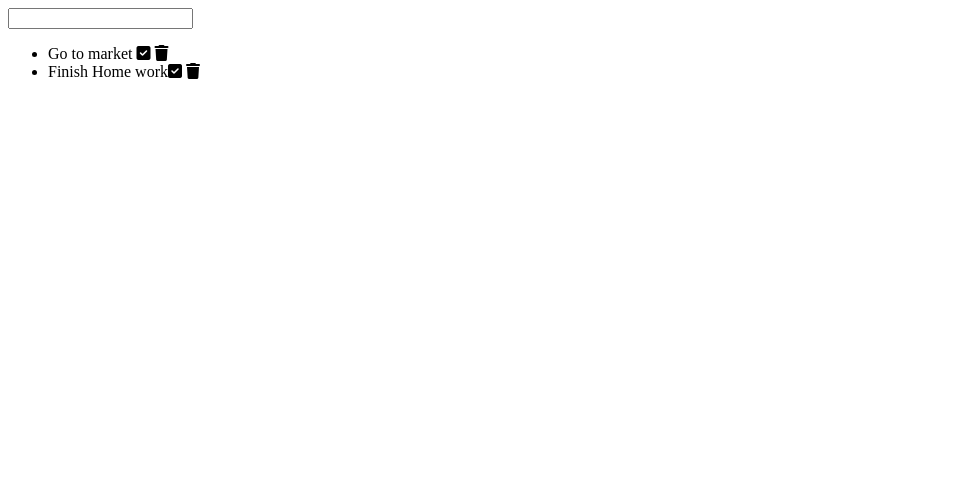
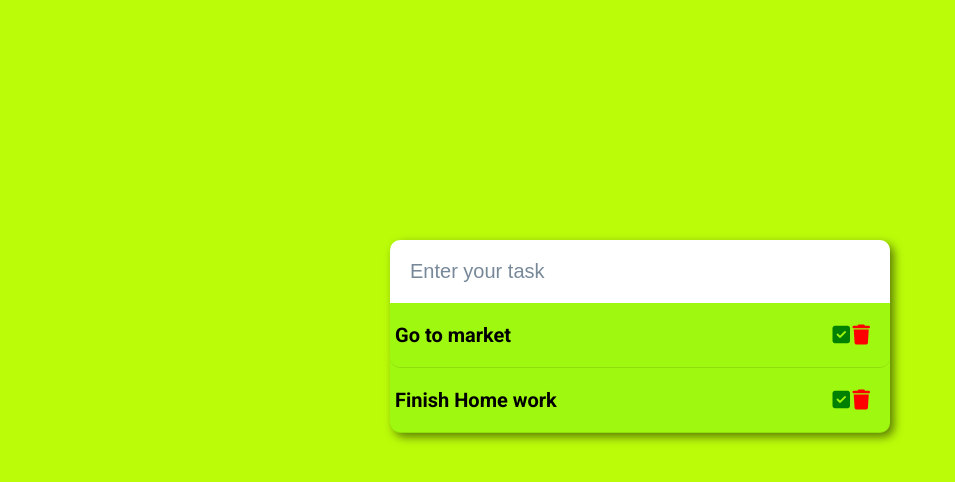
Before and after one commit to Tasnim-Bahar-Samir/todo-list, a plain HTML site: page index.html in a window 1280 px wide. Shown: the whole page, without its empty margins (0-955 px from the left). Drawn offline with Linux system fonts and the light colour scheme.

Commit message:
added css file

```diff
--- a/index.html
+++ b/index.html
@@ -11,10 +11,10 @@
 <body>
     <section class="task-container">
         <form class="form-field">
-            <input type="text">
+            <input type="text" placeholder="Enter your task">
         </form>
         <ul class="list">
-            <li>Go to market <i class="check fa-solid fa-square-check"> <i class=" fa-solid fa-trash"></i></i></li>
+            <li>Go to market <i class="check fa-solid fa-square-check"></i> <i class=" fa-solid fa-trash"></i></li>
             <li>Finish Home work<i class=" check fa-solid fa-square-check"></i> <i class="fa-solid fa-trash"></i></li>
         </ul>
     </section>
--- a/style.css
+++ b/style.css
@@ -0,0 +1,63 @@
+@import url('https://fonts.googleapis.com/css2?family=Roboto:wght@700&display=swap');
+*{
+    margin: 0;
+    padding: 0;
+    box-sizing: border-box;
+    list-style: none;
+}
+
+body{
+    font-family: 'Roboto', sans-serif;
+    background-color: rgb(187, 252, 9);
+}
+.task-container{
+    position: absolute;
+    top: 30%;
+    left: 50%;
+    transform: translateX(-50%);
+    box-shadow: 4px 4px 10px rgba(0, 0, 0, 0.5);
+    width: 500px;
+    background-color: rgb(159, 248, 15);
+    border-radius: 10px;
+}
+
+.form-field input{
+    font-size: 20px;
+    border: none;
+    width: 100%;
+    padding: 20px;
+    border-top-left-radius: 10px;
+    border-top-right-radius: 10px;
+}
+.form-field input::placeholder{
+    color: lightslategray;
+    font-size: 20px;
+}
+.form-field input:focus{
+
+    outline: none;
+
+}
+.list li{
+    font-size: 20px;
+    padding: 20px 5px;
+    border-radius: 10px;
+    border-bottom: .5px solid rgba(0, 0, 0, 0.1);
+    position: relative;
+}
+.check{
+    cursor: pointer;
+    color: green;
+    position: absolute;
+    right: 40px;
+    top: 50%;
+    transform: translateY(-50%);
+}
+.fa-trash{
+    cursor: pointer;
+    color: red;
+    position: absolute;
+    right: 20px;
+    top: 50%;
+    transform: translateY(-50%);
+}
```
